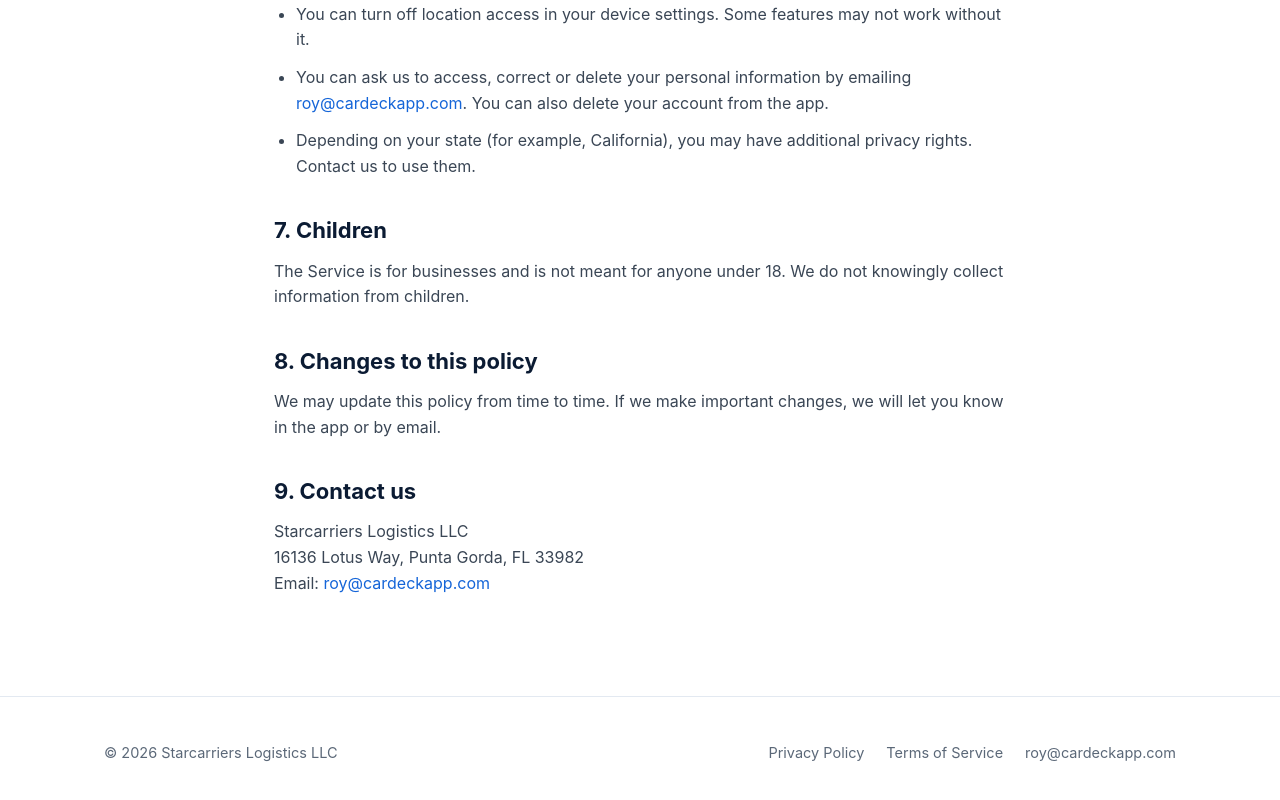
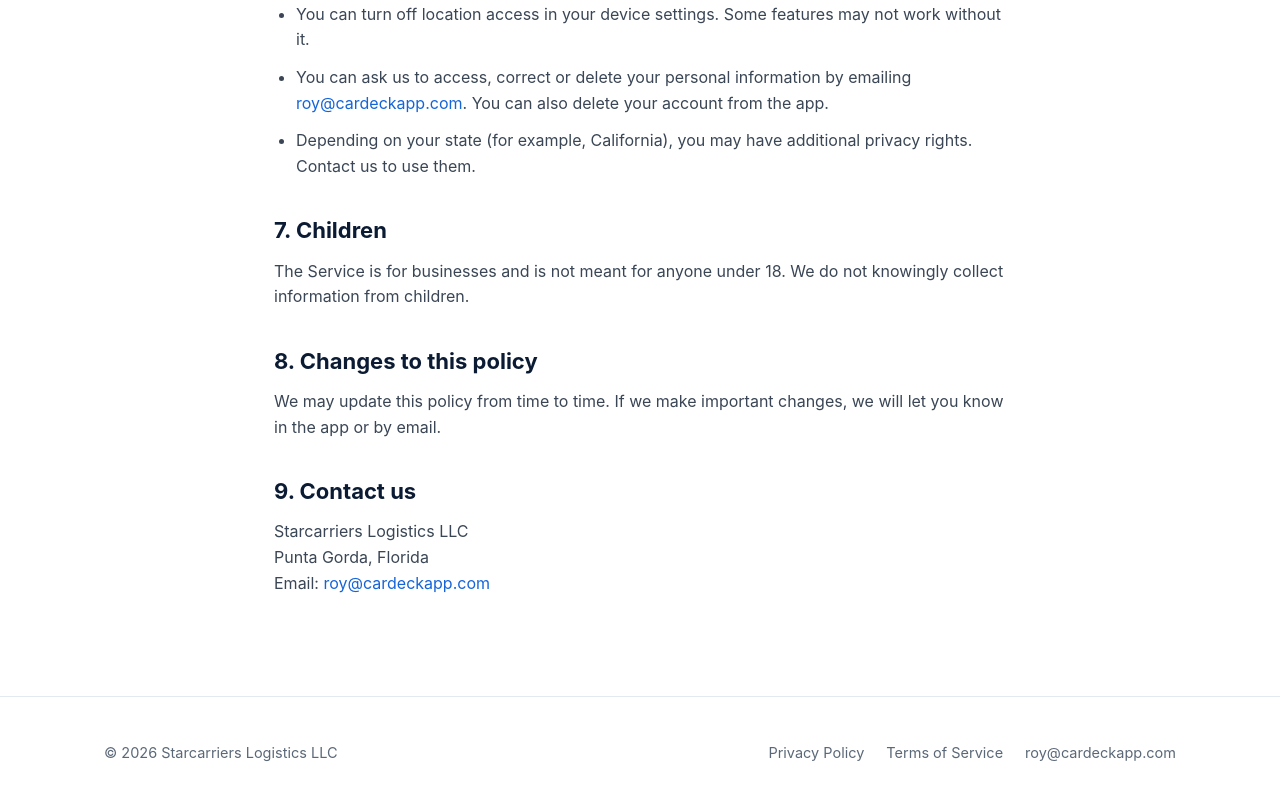
Before and after one commit to cardeckapp/cardeck-website, a plain HTML site: page privacy.html in a window 1280 px wide. Shown: the part 2126-2926 px from the top of the page. Drawn offline with Linux system fonts and the light colour scheme.

Commit message:
Show city and state only in legal pages contact info
Co-Authored-By: Claude Opus 5.5 <noreply@anthropic.com>
Claude-Session: https://claude.ai/code/session_01WCobV8SnKkj9zAUawXuWtu

```diff
--- a/privacy.html
+++ b/privacy.html
@@ -76,7 +76,7 @@
   <p>We may update this policy from time to time. If we make important changes, we will let you know in the app or by email.</p>
 
   <h2>9. Contact us</h2>
-  <p>Starcarriers Logistics LLC<br>16136 Lotus Way, Punta Gorda, FL 33982<br>Email: <a href="mailto:roy@cardeckapp.com">roy@cardeckapp.com</a></p>
+  <p>Starcarriers Logistics LLC<br>Punta Gorda, Florida<br>Email: <a href="mailto:roy@cardeckapp.com">roy@cardeckapp.com</a></p>
 </main>
 
 <footer>
```
Also changed, not shown: terms.html (+1 -1 lines).
